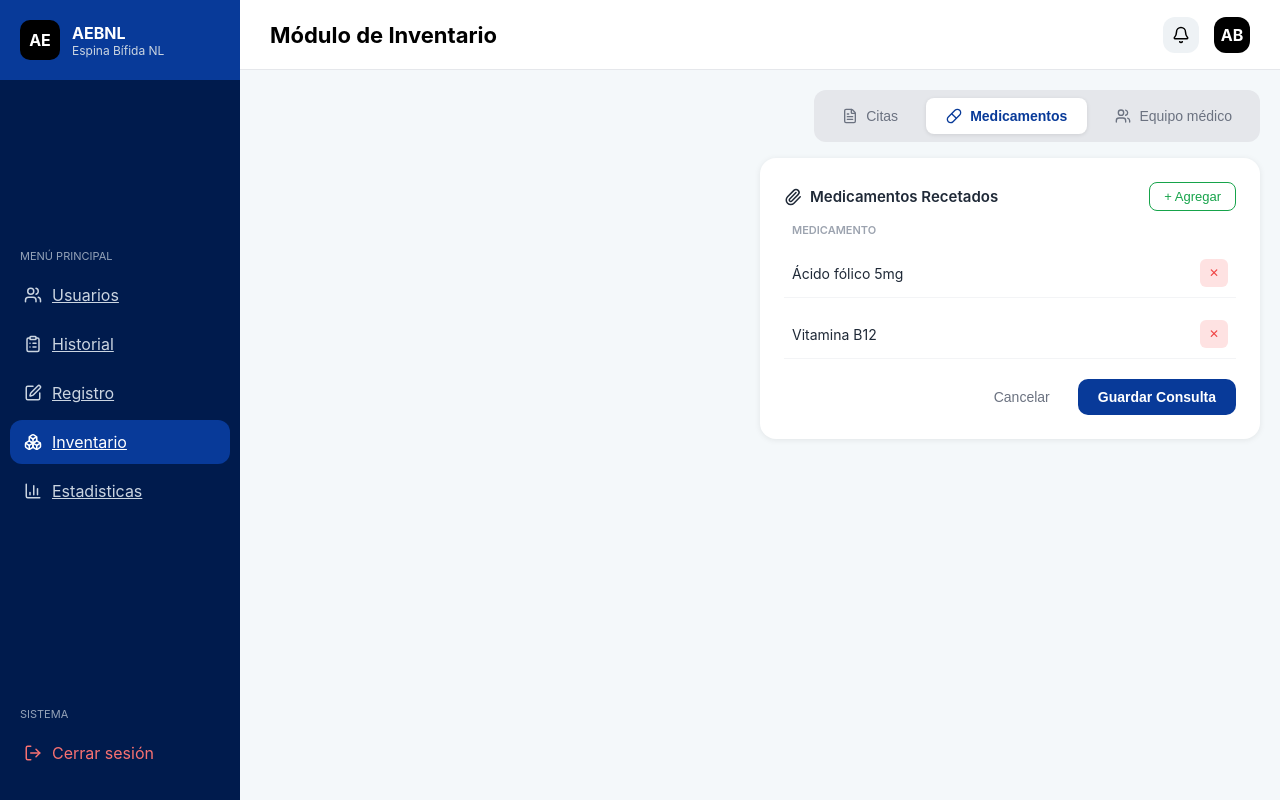
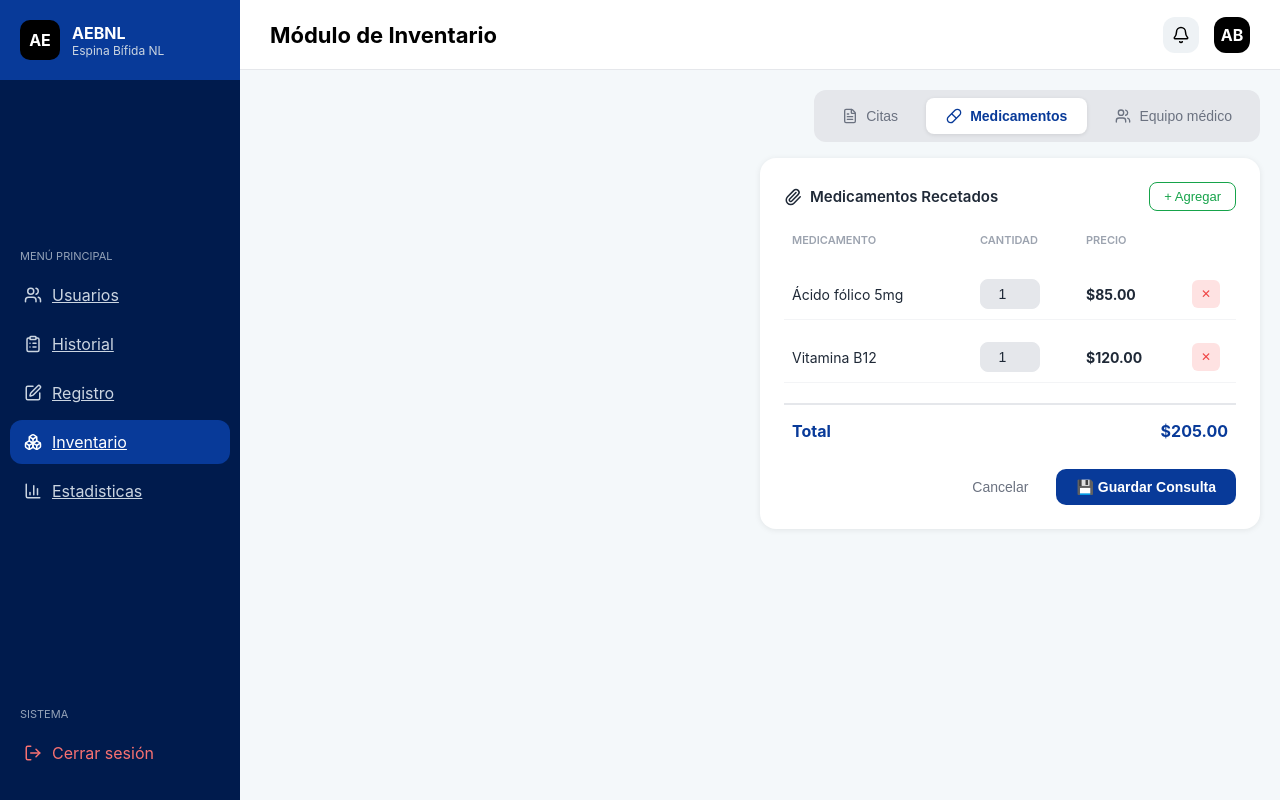
Before and after one commit to Ay4xx/SoftwareEspinaBifida, a React (Create React App) app in the folder espina-bifida-app/: page /inventario in a window 1280 px wide. Both pictures are taken after a click on the button "Medicamentos". Built offline with nearby package versions, Linux system fonts and the light colour scheme; no server answers.

Commit message:
pagina medicamentos
medicamentos front mejor :)

```diff
--- a/espina-bifida-app/src/componentes/medicamentos/medicamentos.css
+++ b/espina-bifida-app/src/componentes/medicamentos/medicamentos.css
@@ -10,7 +10,6 @@
     margin-top: 16px;
     width: 50%
   }
-
   .med-header {
     display: flex;
     justify-content: space-between;
@@ -44,20 +43,58 @@
   }
 
   .med-table-header {
-    display: flex;
+    display: grid;
+    grid-template-columns: 2fr 1fr 1fr 36px;
+    align-items: center;
+    gap: 24px;
+    padding: 10px 8px;
     font-size: 11px;
     font-weight: 600;
     color: #9ca3af;
     text-transform: uppercase;
-    padding: 0 8px;
   }
 
   .med-row {
-    display: flex;
+    display: grid;
+    grid-template-columns: 2fr 1fr 1fr 36px;
     align-items: center;
-    justify-content: space-between;
+    gap: 24px;
     padding: 10px 8px;
     border-bottom: 1px solid #f3f4f6;
+  }
+
+  .med-input {
+    width: 60px;
+    padding: 6px 10px;
+    border: 1px solid #e5e7eb;
+    border-radius: 8px;
+    font-size: 14px;
+    color: #1f2937;
+    background: #e5e7eb;
+    outline: none;
+    text-align: center;
+  }
+
+  .med-input:focus {
+    border-color: #083a99;
+    background: #ffffff;
+  }
+
+  .med-precio {
+    font-size: 14px;
+    color: #1f2937;
+    font-weight: 700;
+  }
+
+  .med-total {
+    display: flex;
+    justify-content: space-between;
+    padding: 16px 8px 8px 8px;
+    font-weight: 700;
+    font-size: 16px;
+    color: #083a99;
+    border-top: 2px solid #e5e7eb;
+    margin-top: 8px;
   }
 
   .med-nombre {
--- a/espina-bifida-app/src/componentes/medicamentos/medicamentos.js
+++ b/espina-bifida-app/src/componentes/medicamentos/medicamentos.js
@@ -2,19 +2,33 @@ import React, { useState } from "react";
 import "./medicamentos.css";
 import { Paperclip } from "lucide-react";
 
+const PRECIO_UNITARIO = {
+  "Ácido fólico 5mg": 85,
+  "Vitamina B12": 120,
+};
+
 function Medicamentos() {
   const [medicamentos, setMedicamentos] = useState([
-    { id: 1, nombre: "Ácido fólico 5mg" },
-    { id: 2, nombre: "Vitamina B12" },
+    { id: 1, nombre: "Ácido fólico 5mg", cantidad: 1 },
+    { id: 2, nombre: "Vitamina B12", cantidad: 1 },
   ]);
 
   const agregar = () => {
-    const nuevo = { id: Date.now(), nombre: "Nuevo medicamento" };
-    setMedicamentos([...medicamentos, nuevo]);
+    setMedicamentos([...medicamentos, { id: Date.now(), nombre: "Nuevo medicamento", cantidad: 1 }]);
   };
 
   const eliminar = (id) => {
     setMedicamentos(medicamentos.filter((m) => m.id !== id));
+  };
+
+  const cambiarCantidad = (id, valor) => {
+    const cantidad = Math.max(1, parseInt(valor) || 1);
+    setMedicamentos(medicamentos.map((m) => m.id === id ? { ...m, cantidad } : m));
+  };
+
+  const getPrecio = (nombre, cantidad) => {
+    const precio = PRECIO_UNITARIO[nombre] || 0;
+    return `$${(precio * cantidad).toFixed(2)}`;
   };
 
   return (
@@ -28,21 +42,40 @@ function Medicamentos() {
         </div>
 
         <div className="med-table-header">
-        <span>Medicamento</span>
+          <span className="col-nombre">Medicamento</span>
+          <span className="col-cantidad">Cantidad</span>
+          <span className="col-precio">Precio</span>
+          <span className="col-delete"></span>
         </div>
 
         {medicamentos.map((m) => (
           <div key={m.id} className="med-row">
-          <span className="med-nombre">{m.nombre}</span>
-          <button className="med-delete" onClick={() => eliminar(m.id)}>✕</button>
+            <span className="col-nombre med-nombre">{m.nombre}</span>
+            <input
+              type="number"
+              className="col-cantidad med-input"
+              value={m.cantidad}
+              min={1}
+              onChange={(e) => cambiarCantidad(m.id, e.target.value)}
+            />
+            <span className="col-precio med-precio">{getPrecio(m.nombre, m.cantidad)}</span>
+            <button className="col-delete med-delete" onClick={() => eliminar(m.id)}>✕</button>
           </div>
         ))}
 
+        <div className="med-total">
+          <span>Total</span>
+          <span>
+            ${medicamentos.reduce((acc, m) => {
+              const precio = PRECIO_UNITARIO[m.nombre] || 0;
+              return acc + precio * m.cantidad;
+            }, 0).toFixed(2)}
+          </span>
+        </div>
+
         <div className="med-footer">
           <button className="med-cancelar">Cancelar</button>
-        <button className="med-guardar">
-           Guardar Consulta
-        </button>
+          <button className="med-guardar">💾 Guardar Consulta</button>
         </div>
       </div>
     </div>
--- a/espina-bifida-app/src/componentes/tabnav/tabnav.css
+++ b/espina-bifida-app/src/componentes/tabnav/tabnav.css
@@ -1,7 +1,7 @@
 .tab-nav {
     display: flex;
     gap: 8px;
-    background: #e5e7eb; /* gris de fondo */
+    background: #e5e7eb;
     border-radius: 12px;
     padding: 8px;
     width: fit-content;
@@ -15,7 +15,7 @@
     padding: 10px 20px;
     border: none;
     border-radius: 8px;
-    background: transparent; /* transparente = se ve el gris del contenedor */
+    background: transparent;
     color: #6b7280;
     font-size: 14px;
     font-weight: 500;
@@ -25,13 +25,13 @@
   }
 
   .tab-btn:hover {
-    background: #ffffff; /* blanco al pasar */
+    background: #ffffff;
     color: #1f2937;
   }
 
   .tab-btn.active {
-    background: #ffffff; /* blanco al seleccionar */
-    color: #083a99;      /* texto azul para diferenciarlo del hover */
+    background: #ffffff;
+    color: #083a99;
     font-weight: 600;
     box-shadow: 0 1px 4px rgba(0, 0, 0, 0.1);
   }
```
Lines whose indentation alone changed are shown as unchanged.
